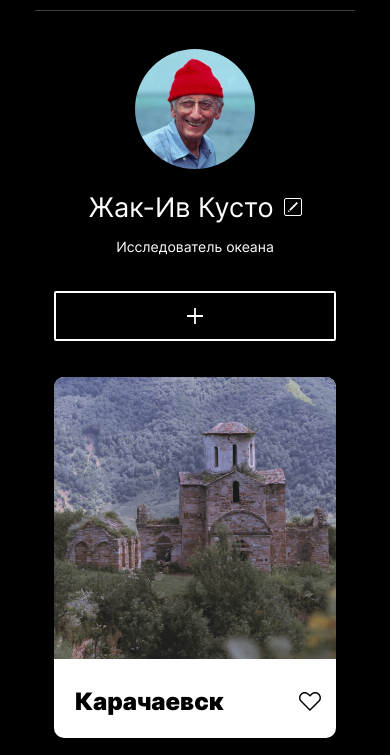
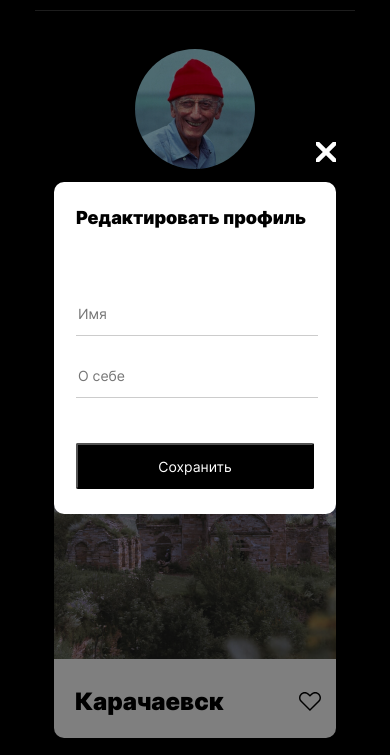
Before and after one commit to MariaNikolaeva2028/mesto, a plain HTML site: page index.html in a window 390 px wide. Both pictures are taken after a click on the button 292 px from the left and 281 px from the top of the page. Shown: the part 74-829 px from the top of the page. Drawn offline with Linux system fonts and the light colour scheme.

Commit message:
feat: Добавить все блоки,сделать адаптив и js

```diff
--- /dev/null
+++ b/blocks/popup/__close/popup__close.css
@@ -0,0 +1,27 @@
+.popup__close{
+  position:absolute;
+  top: -40px;
+  right: -40px;
+  background-image: url(../../../images/cross-close-icon.svg);
+  width: 32px;
+  height: 32px;
+  margin: 0;
+  padding: 0;
+  background-repeat: no-repeat;
+  background-position: center;
+  border: none;
+  background-color: #000000;
+  transition: opacity 0.3s ease-in-out;
+}
+
+.popup__close:hover {
+  opacity: 0.6;
+}
+
+@media screen and (max-width: 500px) {
+  .popup__close{
+    right: 0;
+    width: 20px;
+    height: 20px;
+  }
+}
--- /dev/null
+++ b/blocks/popup/__container/popup__container.css
@@ -0,0 +1,13 @@
+.popup__container {
+  position: relative;
+  max-width: 430px;
+  box-shadow: 0px 0px 25px rgba(0, 0, 0, 0.15);
+  border-radius: 10px;
+  background-color: #FFFFFF;
+}
+
+@media screen and (max-width: 500px) {
+  .popup__container {
+    max-width: 282px;
+  }
+}
--- /dev/null
+++ b/blocks/popup/__info/popup__info.css
@@ -0,0 +1,12 @@
+.popup__info {
+  display: flex;
+  flex-direction: column;
+  padding: 0;
+  margin: 0 36px 37px;
+}
+
+@media screen and (max-width: 500px) {
+  .popup__info {
+    margin: 0 22px 25px;
+  }
+}
--- /dev/null
+++ b/blocks/popup/__input/popup__input.css
@@ -0,0 +1,21 @@
+.popup__input {
+  width: 358px;
+  padding-bottom: 13px;
+  border: none;
+  border-bottom: 1px solid rgba(0, 0, 0, 0.2);
+  font-style: normal;
+  font-weight: normal;
+  font-size: 14px;
+  line-height: 17px;
+  color: #000000;
+}
+
+.popup__input:first-child {
+  margin-bottom: 30px;
+}
+
+@media screen and (max-width: 500px) {
+  .popup__input {
+    width: 238px;
+  }
+}
--- /dev/null
+++ b/blocks/popup/__opened/popup__opened.css
@@ -0,0 +1,5 @@
+.popup__opened {
+  display: flex;
+  justify-content: center;
+  align-items: center;
+}
--- /dev/null
+++ b/blocks/popup/__submit/popup__submit.css
@@ -0,0 +1,29 @@
+.popup__submit {
+  width: 358px;
+  height: 50px;
+  margin-top: 48px;
+  padding: 0;
+  font-style: normal;
+  font-weight: normal;
+  font-size: 18px;
+  line-height: 22px;
+  text-align: center;
+  border-radius: 2px;
+  color: #FFFFFF;
+  background-color: #000000;
+  transition: opacity 0.3s ease-in-out;
+}
+
+.popup__submit:hover {
+  opacity: 0.8;
+}
+
+@media screen and (max-width: 500px) {
+  .popup__submit {
+    width: 238px;
+    height: 46px;
+    margin-top: 45px;
+    font-size: 14px;
+    line-height: 17px;
+  }
+}
--- /dev/null
+++ b/blocks/popup/__title/popup__title.css
@@ -0,0 +1,18 @@
+.popup__title {
+  width: 330px;
+  margin: 34px 64px 54px 36px;
+  font-style: normal;
+  font-weight: 900;
+  font-size: 24px;
+  line-height: 29px;
+  color: #000000;
+}
+
+@media screen and (max-width: 500px) {
+  .popup__title {
+    width: 238px;
+    margin: 25px 22px 75px 22px;
+    font-size: 18px;
+    line-height: 22px;
+  }
+}
--- /dev/null
+++ b/blocks/popup/popup.css
@@ -0,0 +1,9 @@
+.popup {
+  display: none;
+  position: fixed;
+  top: 0;
+  left: 0;
+  background: rgba(0, 0, 0, 0.5);
+  width: 100%;
+  height: 100%;
+}
--- a/index.html
+++ b/index.html
@@ -81,5 +81,17 @@
       <p class="footer__copyright">&copy; 2022 Mesto Russia</p>
     </footer>
 
+    <section class="popup">
+      <div class="popup__container">
+        <button class="popup__close"></button>
+        <h3 class="popup__title">Редактировать профиль</h3>
+        <form class="popup__info">
+          <input class="popup__input" id="name" type="text" placeholder="Имя">
+          <input class="popup__input" id="profession" type="text" placeholder="О себе">
+          <button class="popup__submit" type="submit">Сохранить</button>
+        </form>
+        </div>
+    </section>
+    <script src="./scripts/index.js"></script>
   </body>
 </html>
--- a/pages/index.css
+++ b/pages/index.css
@@ -25,3 +25,12 @@
 
 @import url(../blocks/footer/footer.css);
 @import url(../blocks/footer/__copyright/footer__copyright.css);
+
+@import url(../blocks/popup/popup.css);
+@import url(../blocks/popup/__container/popup__container.css);
+@import url(../blocks/popup/__close/popup__close.css);
+@import url(../blocks/popup/__title/popup__title.css);
+@import url(../blocks/popup/__info/popup__info.css);
+@import url(../blocks/popup/__input/popup__input.css);
+@import url(../blocks/popup/__submit/popup__submit.css);
+@import url(../blocks/popup/__opened/popup__opened.css);
--- /dev/null
+++ b/scripts/index.js
@@ -0,0 +1,33 @@
+let profileEditButton = document.querySelector('.profile__edit-button');
+let popup = document.querySelector('.popup');
+let popupCloseButton = document.querySelector('.popup__close');
+
+//Открытие и закрытие popup
+function openedPopup() {
+  popup.classList.add('popup__opened');
+}
+function closedPopup() {
+  popup.classList.remove('popup__opened');
+}
+
+profileEditButton.addEventListener('click', openedPopup);
+popupCloseButton.addEventListener('click', closedPopup);
+
+//Редактирование имени и информации о себе посредством submit
+
+// Находим форму в DOM
+let formElement = document.querySelector('.popup__container');
+let nameProfile = document.querySelector('.profile__name');
+let jobProfile = document.querySelector('.profile__profession');
+let nameInput = document.getElementById('name');
+let jobInput = document.getElementById('profession');
+
+// Обработчик «отправки» формы
+function formSubmitHandler (evt) {
+    evt.preventDefault(); // Эта строчка отменяет стандартную отправку формы.
+    nameProfile.textContent = nameInput.value;
+    jobProfile.textContent = jobInput.value;
+    closedPopup()
+}
+// Прикрепляем обработчик к форме: он будет следить за событием “submit” - «отправка»
+formElement.addEventListener('submit', formSubmitHandler);
```
Also changed, not shown: 1 other file.
